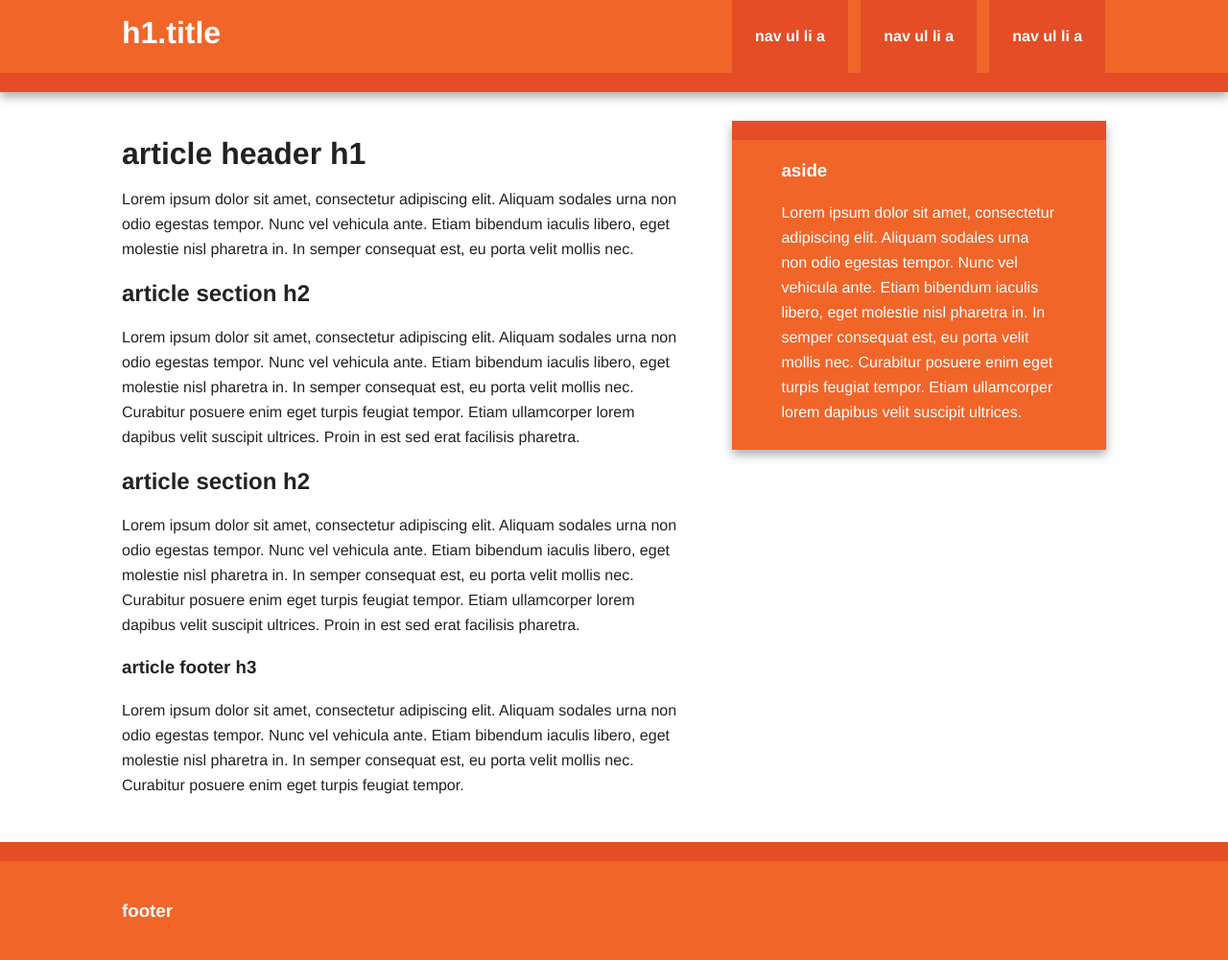
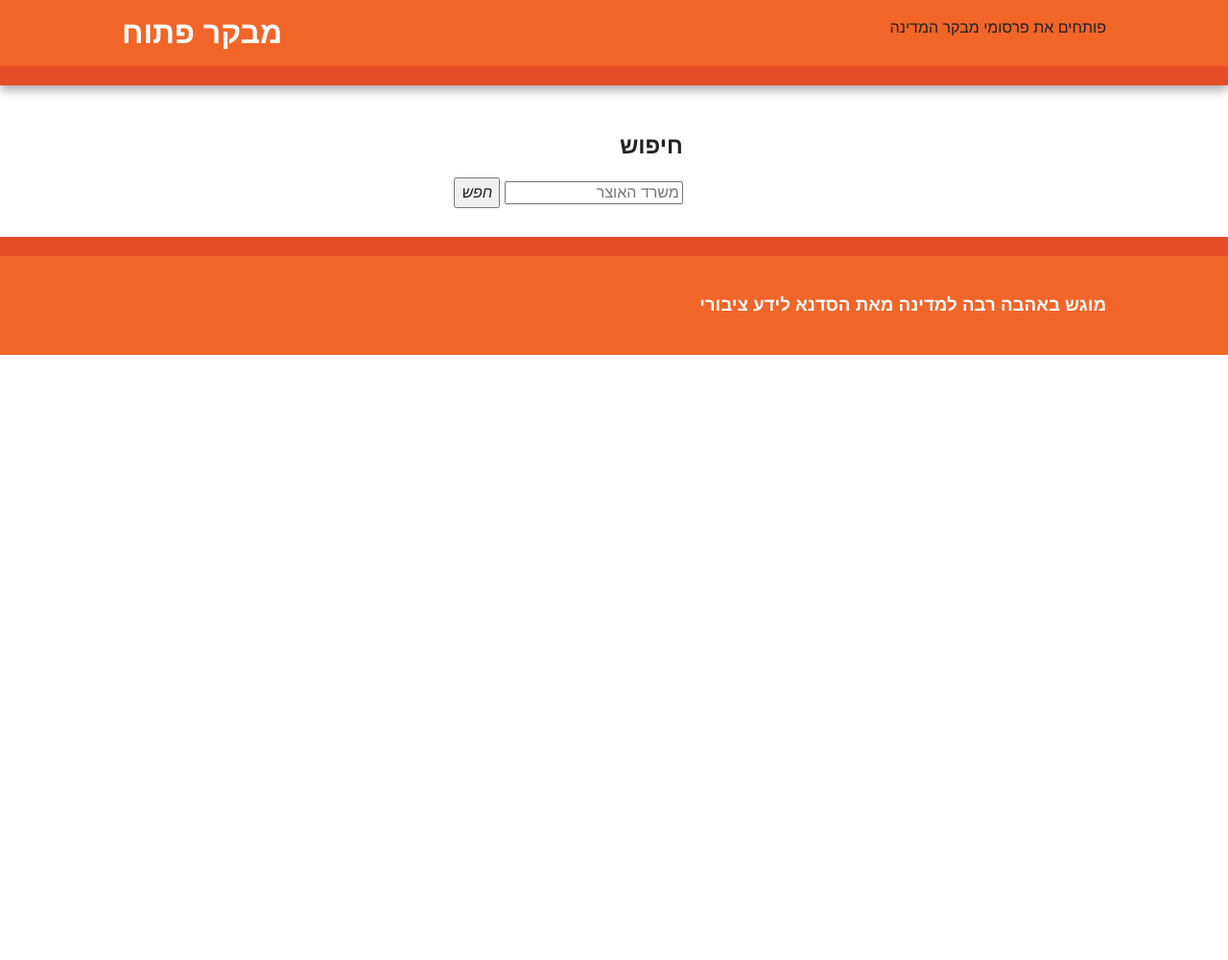
Before and after one commit to oryband/open-audit, a Flask app: page / in a window 1280 px wide. Shown: the whole page at 96% size. After the commit the page ends 370 px from the top, so only its background shows below. Run offline with Flask 2, Linux system fonts and the light colour scheme.

Commit message:
index.html WIP
base and search templates WIP

```diff
--- a/website/app/app.py
+++ b/website/app/app.py
@@ -1,6 +1,6 @@
 #!/usr/bin/env python
 
-from flask import Flask, render_template
+from flask import Flask, render_template, request
 app = Flask(__name__)
 
 
@@ -8,3 +8,8 @@ app = Flask(__name__)
 @app.route('/index.html')
 def index():
     return render_template('index.html')
+
+@app.route('/search', methods=['POST'])
+def search():
+    print(request.form)
+    return render_template('index.html')
--- /dev/null
+++ b/website/app/templates/base.html
@@ -0,0 +1,44 @@
+<!doctype html>
+<!--[if lt IE 7]>      <html class="no-js lt-ie9 lt-ie8 lt-ie7" lang=""> <![endif]-->
+<!--[if IE 7]>         <html class="no-js lt-ie9 lt-ie8" lang=""> <![endif]-->
+<!--[if IE 8]>         <html class="no-js lt-ie9" lang=""> <![endif]-->
+<!--[if gt IE 8]><!--> <html class="no-js" lang=""> <!--<![endif]-->
+<head>
+  <meta charset="utf-8">
+  <meta http-equiv="X-UA-Compatible" content="IE=edge,chrome=1">
+  <title>מבקר פתוח</title>
+  <meta name="description" content="פותחים את פרסומי מבקר המדינה">
+  <meta name="viewport" content="width=device-width, initial-scale=1">
+  <link rel="apple-touch-icon" href="apple-touch-icon.png">
+
+  <link rel="stylesheet" href="css/normalize.min.css">
+  <link rel="stylesheet" href="css/main.css">
+
+  <!--[if lt IE 9]>
+    <script src="https://cdnjs.cloudflare.com/ajax/libs/html5shiv/3.7.3/html5shiv.min.js"></script>
+    <script>window.html5 || document.write('<script src="js/vendor/html5shiv.js"><\/script>')</script>
+  <![endif]-->
+</head>
+<body dir=rtl>
+  <!--[if lt IE 8]>
+    <p class="browserupgrade">You are using an <strong>outdated</strong> browser. Please <a href="http://browsehappy.com/">upgrade your browser</a> to improve your experience.</p>
+  <![endif]-->
+
+  <div class="header-container">
+    <header class="wrapper clearfix">
+      <h1 class="title">מבקר פתוח</h1>
+      <p>פותחים את פרסומי מבקר המדינה</p>
+    </header>
+  </div>
+
+  {% block main %}{% endblock %}
+
+  <div class="footer-container">
+    <footer class="wrapper">
+      <h3>מוגש באהבה רבה למדינה מאת הסדנא לידע ציבורי</h3>
+    </footer>
+  </div>
+
+  <script src="js/main.js"></script>
+</body>
+</html>
--- a/website/app/templates/index.html
+++ b/website/app/templates/index.html
@@ -1,78 +1,33 @@
-<!doctype html>
-<!--[if lt IE 7]>      <html class="no-js lt-ie9 lt-ie8 lt-ie7" lang=""> <![endif]-->
-<!--[if IE 7]>         <html class="no-js lt-ie9 lt-ie8" lang=""> <![endif]-->
-<!--[if IE 8]>         <html class="no-js lt-ie9" lang=""> <![endif]-->
-<!--[if gt IE 8]><!--> <html class="no-js" lang=""> <!--<![endif]-->
-<head>
-  <meta charset="utf-8">
-  <meta http-equiv="X-UA-Compatible" content="IE=edge,chrome=1">
-  <title></title>
-  <meta name="description" content="">
-  <meta name="viewport" content="width=device-width, initial-scale=1">
-  <link rel="apple-touch-icon" href="apple-touch-icon.png">
-
-  <link rel="stylesheet" href="css/normalize.min.css">
-  <link rel="stylesheet" href="css/main.css">
-
-  <!--[if lt IE 9]>
-    <script src="https://cdnjs.cloudflare.com/ajax/libs/html5shiv/3.7.3/html5shiv.min.js"></script>
-    <script>window.html5 || document.write('<script src="js/vendor/html5shiv.js"><\/script>')</script>
-  <![endif]-->
-</head>
-<body>
-  <!--[if lt IE 8]>
-    <p class="browserupgrade">You are using an <strong>outdated</strong> browser. Please <a href="http://browsehappy.com/">upgrade your browser</a> to improve your experience.</p>
-  <![endif]-->
-
-  <div class="header-container">
-    <header class="wrapper clearfix">
-      <h1 class="title">h1.title</h1>
-      <nav>
-        <ul>
-          <li><a href="#">nav ul li a</a></li>
-          <li><a href="#">nav ul li a</a></li>
-          <li><a href="#">nav ul li a</a></li>
-        </ul>
-      </nav>
-    </header>
-  </div>
-
+{% extends "base.html" %}
+{% block main %}
 <div class="main-container">
   <div class="main wrapper clearfix">
 
     <article>
-        <header>
-          <h1>article header h1</h1>
-          <p>Lorem ipsum dolor sit amet, consectetur adipiscing elit. Aliquam sodales urna non odio egestas tempor. Nunc vel vehicula ante. Etiam bibendum iaculis libero, eget molestie nisl pharetra in. In semper consequat est, eu porta velit mollis nec.</p>
-        </header>
+      <!-- <header> -->
+        <!--   <h1>article header h1</h1> -->
+        <!--   <p>Lorem ipsum dolor sit amet, consectetur adipiscing elit. Aliquam sodales urna non odio egestas tempor. Nunc vel vehicula ante. Etiam bibendum iaculis libero, eget molestie nisl pharetra in. In semper consequat est, eu porta velit mollis nec.</p> -->
+        <!-- </header> -->
       <section>
-          <h2>article section h2</h2>
-          <p>Lorem ipsum dolor sit amet, consectetur adipiscing elit. Aliquam sodales urna non odio egestas tempor. Nunc vel vehicula ante. Etiam bibendum iaculis libero, eget molestie nisl pharetra in. In semper consequat est, eu porta velit mollis nec. Curabitur posuere enim eget turpis feugiat tempor. Etiam ullamcorper lorem dapibus velit suscipit ultrices. Proin in est sed erat facilisis pharetra.</p>
+        <h2>חיפוש</h2>
+        <form id="search" method="post" action="search">
+          <input type="text" placeholder="משרד האוצר">
+          <button id="searchButton" type="submit">
+            <i class="fa fa-search">חפש</i>
+          </button>
+        </div>
       </section>
-        <section>
-          <h2>article section h2</h2>
-          <p>Lorem ipsum dolor sit amet, consectetur adipiscing elit. Aliquam sodales urna non odio egestas tempor. Nunc vel vehicula ante. Etiam bibendum iaculis libero, eget molestie nisl pharetra in. In semper consequat est, eu porta velit mollis nec. Curabitur posuere enim eget turpis feugiat tempor. Etiam ullamcorper lorem dapibus velit suscipit ultrices. Proin in est sed erat facilisis pharetra.</p>
-        </section>
-        <footer>
-          <h3>article footer h3</h3>
-          <p>Lorem ipsum dolor sit amet, consectetur adipiscing elit. Aliquam sodales urna non odio egestas tempor. Nunc vel vehicula ante. Etiam bibendum iaculis libero, eget molestie nisl pharetra in. In semper consequat est, eu porta velit mollis nec. Curabitur posuere enim eget turpis feugiat tempor.</p>
-        </footer>
+      <!-- <footer> -->
+        <!--   <h3>article footer h3</h3> -->
+        <!--   <p>Lorem ipsum dolor sit amet, consectetur adipiscing elit. Aliquam sodales urna non odio egestas tempor. Nunc vel vehicula ante. Etiam bibendum iaculis libero, eget molestie nisl pharetra in. In semper consequat est, eu porta velit mollis nec. Curabitur posuere enim eget turpis feugiat tempor.</p> -->
+        <!-- </footer> -->
     </article>
 
-      <aside>
-        <h3>aside</h3>
-        <p>Lorem ipsum dolor sit amet, consectetur adipiscing elit. Aliquam sodales urna non odio egestas tempor. Nunc vel vehicula ante. Etiam bibendum iaculis libero, eget molestie nisl pharetra in. In semper consequat est, eu porta velit mollis nec. Curabitur posuere enim eget turpis feugiat tempor. Etiam ullamcorper lorem dapibus velit suscipit ultrices.</p>
-      </aside>
+    <!-- <aside> -->
+      <!--   <h3>aside</h3> -->
+      <!--   <p>Lorem ipsum dolor sit amet, consectetur adipiscing elit. Aliquam sodales urna non odio egestas tempor. Nunc vel vehicula ante. Etiam bibendum iaculis libero, eget molestie nisl pharetra in. In semper consequat est, eu porta velit mollis nec. Curabitur posuere enim eget turpis feugiat tempor. Etiam ullamcorper lorem dapibus velit suscipit ultrices.</p> -->
+      <!-- </aside> -->
 
   </div> <!-- #main -->
 </div> <!-- #main-container -->
-
-  <div class="footer-container">
-    <footer class="wrapper">
-      <h3>footer</h3>
-    </footer>
-  </div>
-
-  <script src="js/main.js"></script>
-</body>
-</html>
+{% endblock %}
```
Also changed, not shown: website/app/templates/search-results.html (added, +26 -0 lines). Lines whose indentation alone changed are shown as unchanged.
